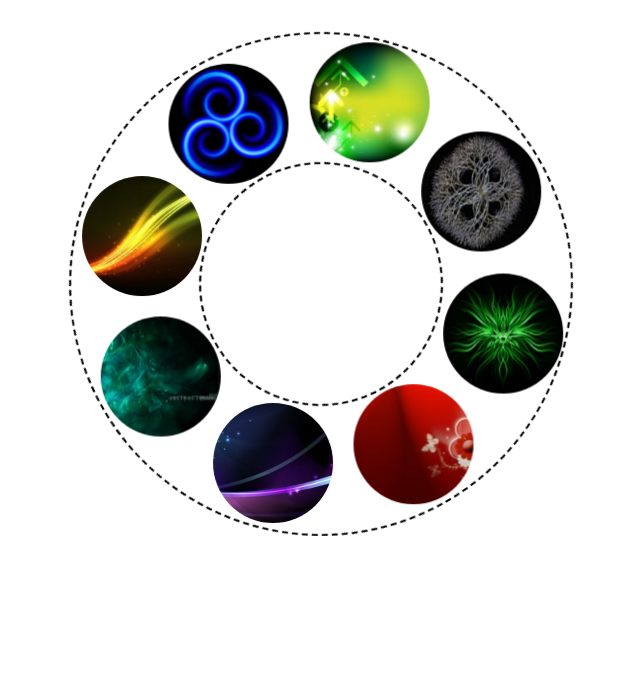
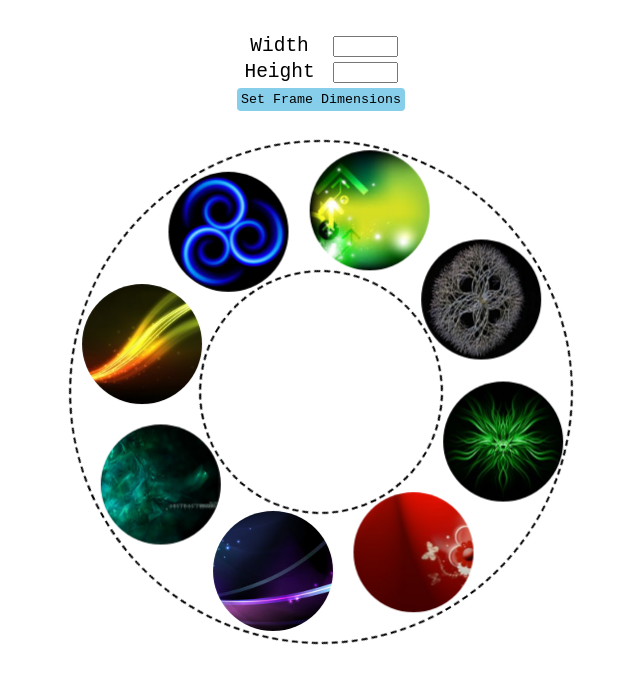
Before and after one commit to sakshamsaxena/Presentem, a plain HTML site: page index.htm in a window 1280 px wide. Shown: the part 97-780 px from the top of the page, without its empty margins (319-959 px from the left). Drawn offline with Linux system fonts and the light colour scheme.

Commit message:
Demo is now customizable

```diff
--- a/css/demo.css
+++ b/css/demo.css
@@ -3,13 +3,26 @@ body,#home
 {
     margin: 0;
     padding: 0;
-    overflow: hidden;
+    font-family: monospace;
 }
 h1
 {
     text-align: center;
-    font-family: monospace;
     font-size: 4em;
+}
+table {
+    margin: 2em auto;
+    text-align: center
+}
+td {
+  	font-size: 1.5em
+}
+button {
+  	background: skyblue;
+  	border: none;
+  	font-family: monospace;
+  	padding: 4px;
+  	border-radius: 4px;
 }
 .rings
 {
--- a/index.htm
+++ b/index.htm
@@ -13,7 +13,19 @@
 <body>
     <div id="home">
     <h1>Present 'Em</h1>
-
+    <table>
+      <tr>
+        <td>Width</td>
+        <td><input type="text" size="5" id="width"></td>
+      </tr>
+      <tr>
+        <td>Height</td>
+        <td><input type="text" size="5" id="height"></td>
+      </tr>
+      <tr>
+        <td colspan="2"><button id="demobtn">Set Frame Dimensions</button></td>
+      </tr>
+    </table>
     <!--Small Images-->
     <div id="outer_ring" class="rings">
 
--- a/js/external.js
+++ b/js/external.js
@@ -1,5 +1,17 @@
 $(window).load(function(){
+	var wid=500,ht=500;
+	$("button").click(function(){
+		if($("#width").val() && $("#height").val()) {
+		wid = $("#width").val();
+		ht = $("#height").val();
+		alert("You've set the frame dimensions. Now click on an image to launch gallery.");}
+		else {
+		alert("You haven't set the frame dimensions. Using default dimensions (500,500)")}
+		return wid,ht;
+	})
     $("div#outer_ring img").click(function() {
-        $("div#outer_ring img").presentem();
+        $("div#outer_ring img").presentem({fWidth:wid, fHeight:ht});
     });
+
+
 });
```
